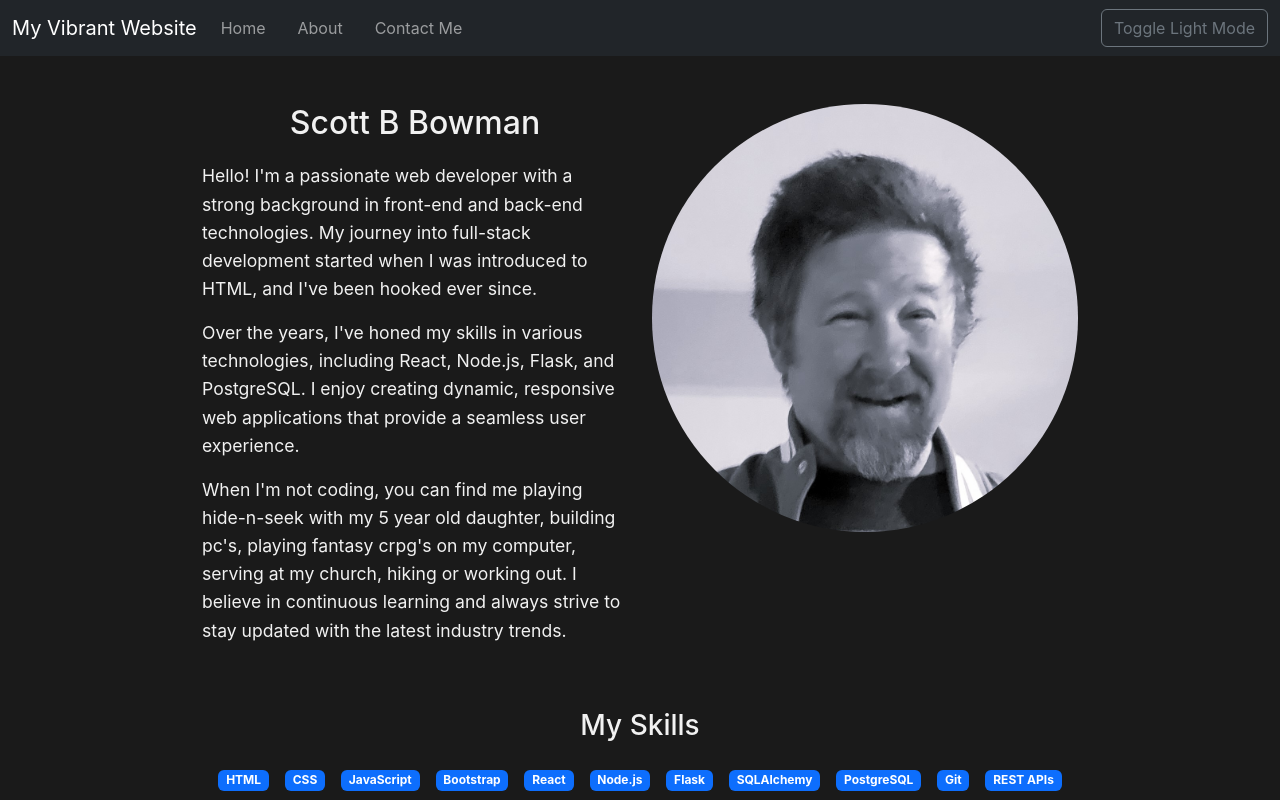
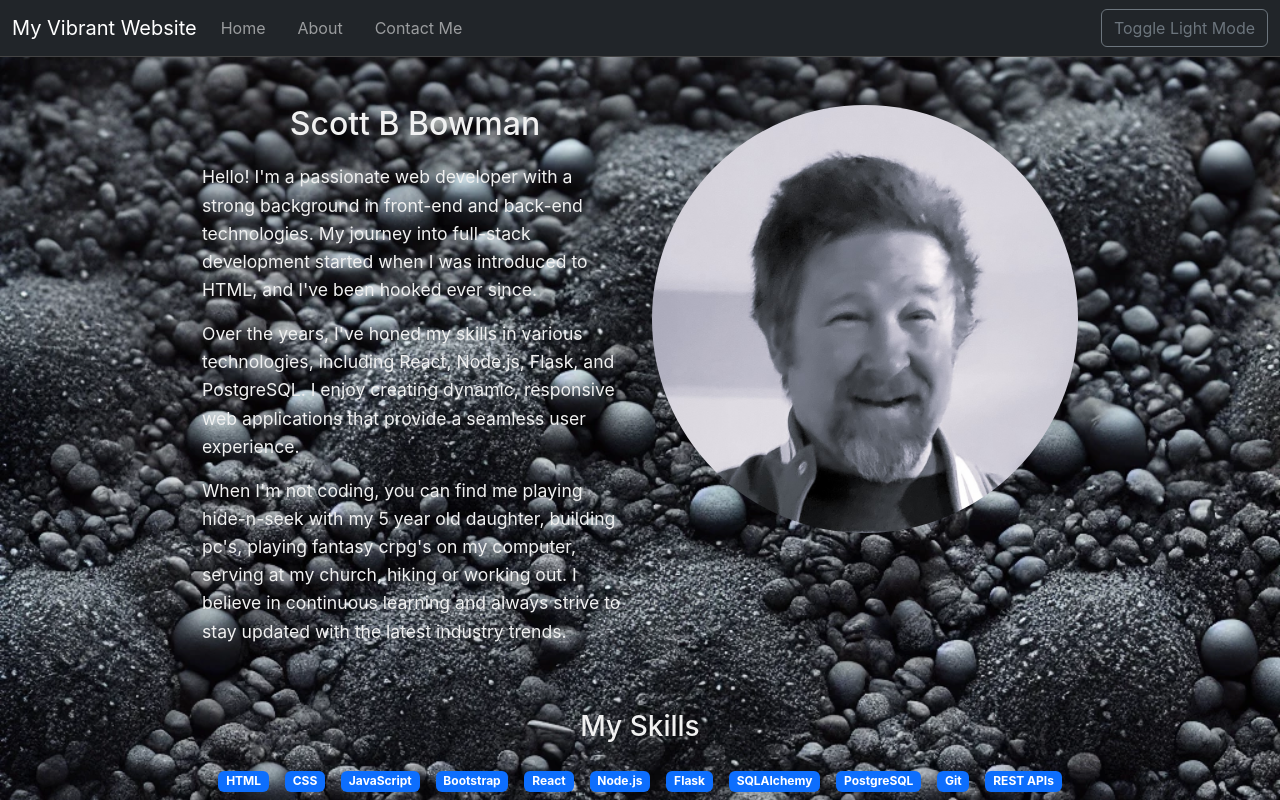
Before and after one commit to Arcarius41/my-vibrant-website, a React (Create React App) app: page /about in a window 1280 px wide. Shown: the top 800 px of the page. Built offline with nearby package versions, Linux system fonts and the light colour scheme.

Commit message:
file upload

```diff
--- a/src/App.css
+++ b/src/App.css
@@ -1,11 +1,17 @@
-/* Light Theme */
+/*/* Light Theme */
 .app.light {
   background-color: #f4f7fa;
   color: #333;
+  background-image: url('/images/Background.webp'); /* Correct file path and extension */
+  background-size: cover;
+  background-repeat: no-repeat;
+  background-attachment: fixed;
+  background-position: center;
 }
 
+
 .app.light .navbar-light {
-  background-color: #f8f9fa;
+  background-color: rgba(248, 249, 250, 0.9); /* Slight transparency */
   border: 1px solid #000; /* Add black border */
 }
 
@@ -27,12 +33,18 @@
 
 /* Dark Theme */
 .app.dark {
-  background-color: #1a1a1a;
+  background: linear-gradient(to bottom, #1a1a1a, #262626);
   color: #f1f1f1;
+  background-image: url('/images/Background.webp'); /* Correct file path and extension */
+  background-size: cover;
+  background-repeat: no-repeat;
+  background-attachment: fixed;
+  background-position: center;
 }
 
 .app.dark .navbar-dark {
-  background-color: #333;
+  background-color: rgba(51, 51, 51, 0.9); /* Slight transparency */
+  border-bottom: 1px solid #444;
 }
 
 .app.dark .hero-section {
--- a/src/App.js
+++ b/src/App.js
@@ -49,10 +49,10 @@ function App() {
                     Some of My Projects
                   </h2>
                   <div className="row">
-                  <div className="col-md-3">
+                    <div className="col-md-3">
                       <div className="card">
                         <img
-                         src={UsKidsProjectImage}
+                          src={UsKidsProjectImage}
                           className="card-img-top"
                           alt="Project 1"
                         />
@@ -70,7 +70,9 @@ function App() {
                           </p>
                           <div className="d-flex justify-content-center">
                             <a
-                              href="/serenity-scribe"
+                              href="https://rockumentary-vite.vercel.app/"
+                              target="_blank"
+                              rel="noopener noreferrer"
                               className="btn btn-primary"
                             >
                               Learn More
```
Also changed, not shown: public/images/Background.webp (added).
